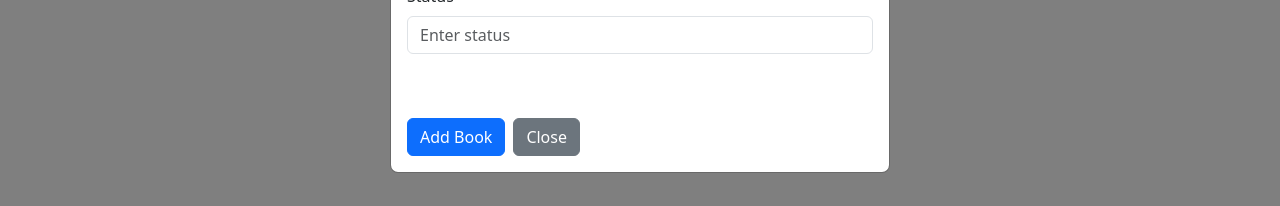
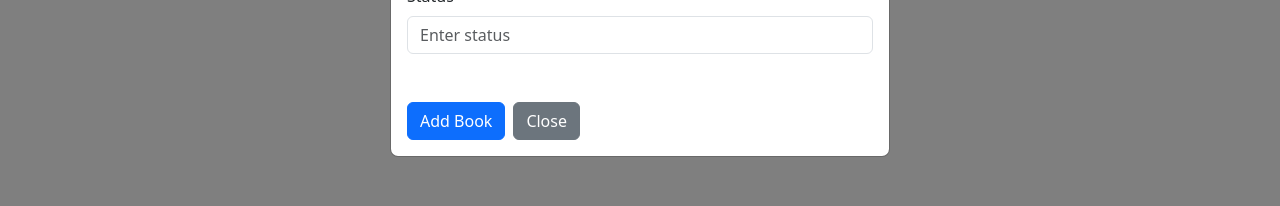
Before and after one commit to KJP-Industries/can-of-books-frontend, a React (Create React App) app: page / in a window 1280 px wide. Both pictures are taken after a click on the button "Add a book". Shown: the part 302-508 px from the top of the page. Built offline with nearby package versions, Linux system fonts and the light colour scheme; no server answers.

Commit message:
Simplifies class usage

```diff
--- a/src/components/BookModal.js
+++ b/src/components/BookModal.js
@@ -74,19 +74,18 @@ class BookModal extends React.Component {
                 Please enter a status
               </Form.Control.Feedback>
             </Form.Group>
-            <div className="row justify-content-between">
+            <div className="row justify-content-between mt-5">
               <div className="col">
                 <Button
                   variant="primary"
                   type="submit"
-                  className="mt-5 me-2"
+                  className="me-2"
                 >
                   Add Book
                 </Button>
                 <Button
                   variant="secondary"
                   onClick={handleClose}
-                  className="mt-5"
                 >
                   Close
                 </Button>
@@ -97,7 +96,6 @@ class BookModal extends React.Component {
                   type="button"
                   onClick={this.handleDelete}
                   hidden={!selectedBook}
-                  className="mt-5"
                 >
                   Delete Book
                 </Button>
```
